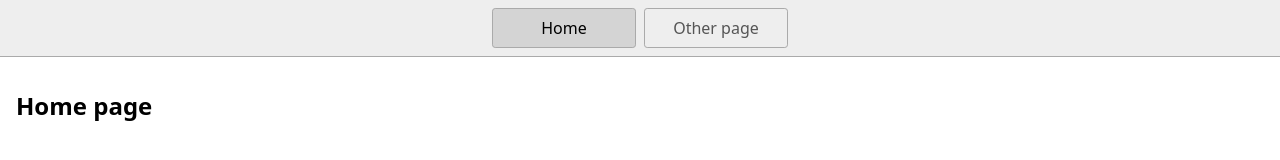
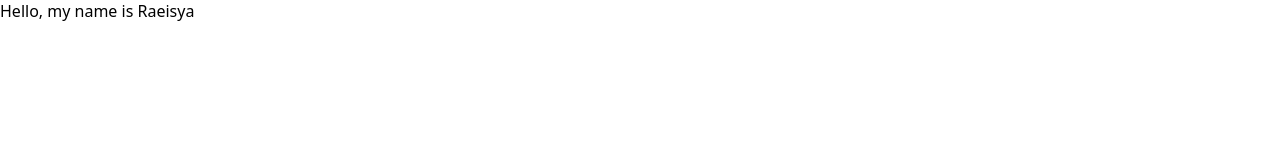
Before and after one commit to raeisya/portfolio-project, a website: page index.html in a window 1280 px wide. Drawn offline with Linux system fonts and the light colour scheme.

Commit message:
Add intro text

```diff
--- a/index.html
+++ b/index.html
@@ -1,7 +1,7 @@
 <!DOCTYPE html>
 <html lang="en">
   <head>
-    <title>Home</title>
+    <title>Portfolio</title>
     <meta charset="UTF-8" />
     <meta name="viewport" content="width=device-width" />
     <!--
@@ -12,12 +12,7 @@
     <script type="module" src="script.js"></script>
   </head>
   <body>
-    <nav>
-      <a href="/" aria-current="page">Home</a>
-      <a href="/page2.html">Other page</a>
-    </nav>
-    <main>
-      <h1>Home page</h1>
-    </main>
+    Hello, my name is Raeisya
+    <script src="script.js"></script>
   </body>
 </html>
```
